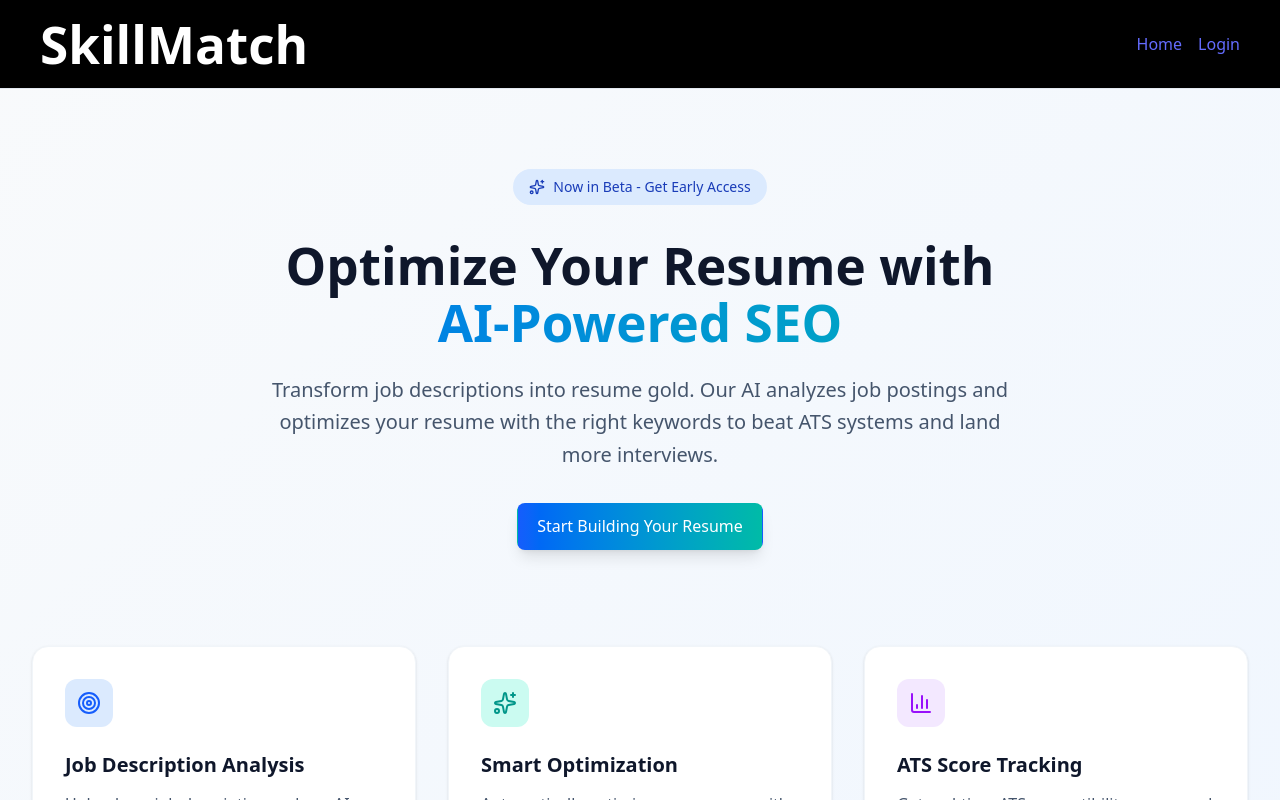
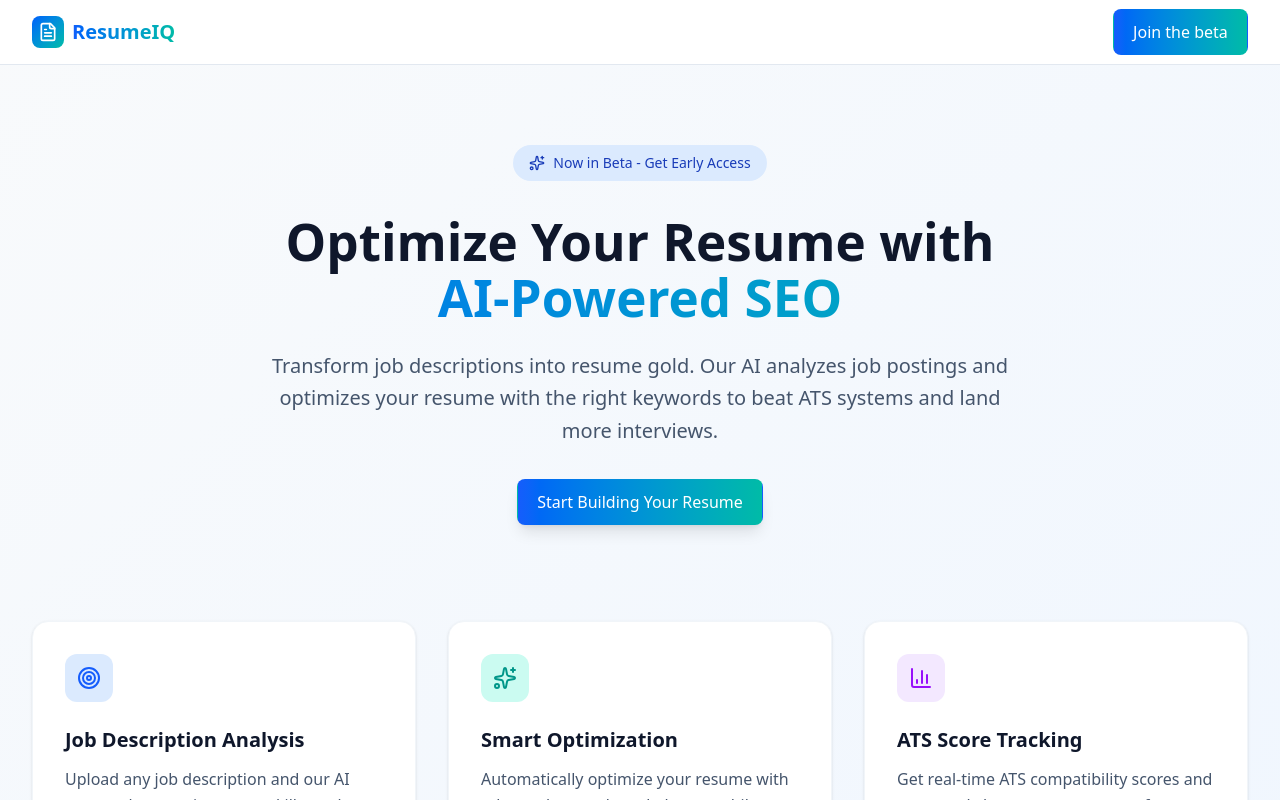
Before and after one commit to CLewi1/SkillMatch, a React (Vite) app in the folder frontend/: page / in a window 1280 px wide. Shown: the top 800 px of the page. Built offline with nearby package versions, Linux system fonts and the light colour scheme.

Commit message:
Phase 5 - navbar fixes

```diff
--- a/frontend/src/components/Navbar.tsx
+++ b/frontend/src/components/Navbar.tsx
@@ -1,19 +1,37 @@
 import { NavLink } from "react-router-dom";
+import { FileText } from 'lucide-react';
 
-function Navbar ({ user }: { user: string | null }) {
+interface NavbarProps {
+    user: string | null;
+    onOpenLoginModal: () => void;
+}
+
+function Navbar ({ user, onOpenLoginModal }: NavbarProps) {
 
     return (
-        <nav className="flex justify-between items-center bg-black px-10 py-4">
-            <h1 className="text-4xl font-bold text-white">SkillMatch</h1>
-            <ul className="flex space-x-4">
+        <nav className="bg-white">
+            <div className="max-w-7xl mx-auto px-4 sm:px-6 lg:px-8">
+                <div className="flex justify-between items-center h-16">
+                    <NavLink to={user ? "/dashboard" : "/"} className="flex items-center space-x-2">
+
+                        <div className="w-8 h-8 bg-gradient-to-br from-blue-600 to-teal-500 rounded-lg flex items-center justify-center">
+                            <FileText className="w-5 h-5 text-white" />
+                        </div>
+                        <span className="text-xl font-bold bg-gradient-to-r from-blue-600 to-teal-500 bg-clip-text text-transparent">
+                            ResumeIQ
+                        </span>
+
+
+                    </NavLink>
 
                     {!user &&
-                    <>
-                        <li><NavLink to="/">Home</NavLink></li>
-                        <li><NavLink to="/login">Login</NavLink></li>
-                    </>
+                        <button
+                        onClick={onOpenLoginModal}
+                        className="bg-gradient-to-r from-blue-600 to-teal-500 text-white px-6 py-2 rounded-lg hover:from-blue-700 hover:to-teal-600 transition-all duration-200 font-medium"
+                        >
+                        Join the beta
+                        </button>
                     }
-
                     {user &&
                         <>
                             <li><NavLink to="/dashboard">Dashboard</NavLink></li>
@@ -25,7 +43,8 @@
                     }
 
 
-            </ul>
+                </div>
+            </div>
         </nav>
     );
 }
```
Lines whose indentation alone changed are shown as unchanged.
